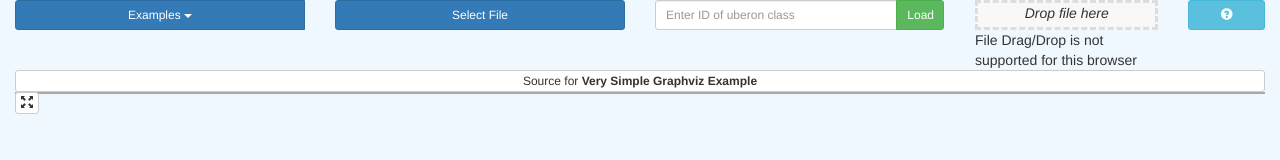
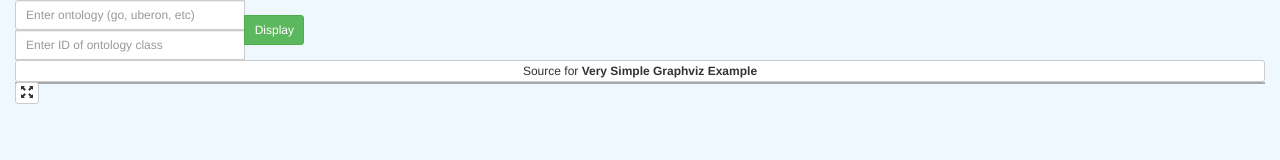
Before and after one commit to biolink/biolink-graphviz-demo, a website built with webpack: page docs/404.html in a window 1280 px wide. Built offline with nearby package versions, Linux system fonts and the light colour scheme; some packages are replaced by stand-ins of ours; what angular-ui-bootstrap, ng-file-upload, viz.js would draw is missing.

Commit message:
run webpack

```diff
--- a/docs/404.html
+++ b/docs/404.html
@@ -22,80 +22,29 @@
 
       <div class="row">
         <div class="col-xs-12 col-md-3">
-          <div class="btn-group btn-group-block" uib-dropdown keyboard-nav>
-            <button
-              id="simple-btn-keyboard-nav"
-              type="button"
-              class="btn btn-sm btn-primary btn-block"
-              uib-dropdown-toggle>
-                Examples <span class="caret"></span>
-            </button>
-            <ul
-              class="dropdown-menu btn-group-block"
-              uib-dropdown-menu
-              role="menu"
-              aria-labelledby="simple-btn-keyboard-nav">
-              <li ng-repeat="e in c.examples" role="menuitem">
-                <a ng-click="c.loadSource(e.file, e.title, e.url)" href="#">
-                  {{e.title}}
-                </a>
-              </li>
-            </ul>
-          </div>
-        </div>
-        <div class="col-xs-12 col-md-3">
-          <div
-            class="btn btn-primary btn-block btn-sm"
-            ngf-select="c.loadFile($files[0])"
-            ngf-multiple="false">
-            Select File
-          </div>
-        </div>
-        <div class="col-xs-12 col-md-3">
           <div class="input-group input-group-sm">
+            <input
+              ng-model="c.ontology"
+              type="text"
+              class="form-control"
+              placeholder="Enter ontology (go, uberon, etc)"
+              aria-describedby="ontology-id">
             <input
               ng-model="c.classId"
               type="text"
               class="form-control"
-              placeholder="Enter ID of uberon class"
+              placeholder="Enter ID of ontology class"
               aria-describedby="import-class-id">
-
             <span class="input-group-btn">
               <button
                 type="button"
                 ng-disabled="c.classId.length === 0"
                 class="btn btn-success btn-xs btn-block"
-                ng-click="c.loadClass(c.classId)">
-                Load
+                ng-click="c.loadClass(c.classId, c.ontology)">
+                Display
               </button>
             </span>
           </div>
-        </div>
-        <div class="col-xs-12 col-md-2">
-          <div
-            ngf-drop
-            ngf-select
-            ng-model="c.file"
-            class="drop-box"
-            ngf-drag-over-class="'dragover'"
-            ngf-multiple="false"
-            ngf-allow-dir="false"
-            accept="*"
-            ngf-pattern="'*'">
-            <i>Drop file here</i>
-          </div>
-          <div ngf-no-file-drop>
-            File Drag/Drop is not supported for this browser
-          </div>
-        </div>
-        <div class="col-xs-12 col-md-1">
-          <button
-            type="button"
-            href="https://github.com/DoctorBud/graphviz-viewer/blob/master/README.md"
-            target="_blank"
-            class="btn btn-sm btn-info btn-block">
-            <i class="glyphicon glyphicon-question-sign"></i>
-          </button>
         </div>
       </div>
 
```
Also changed, not shown: docs/index.html (+9 -60 lines).
